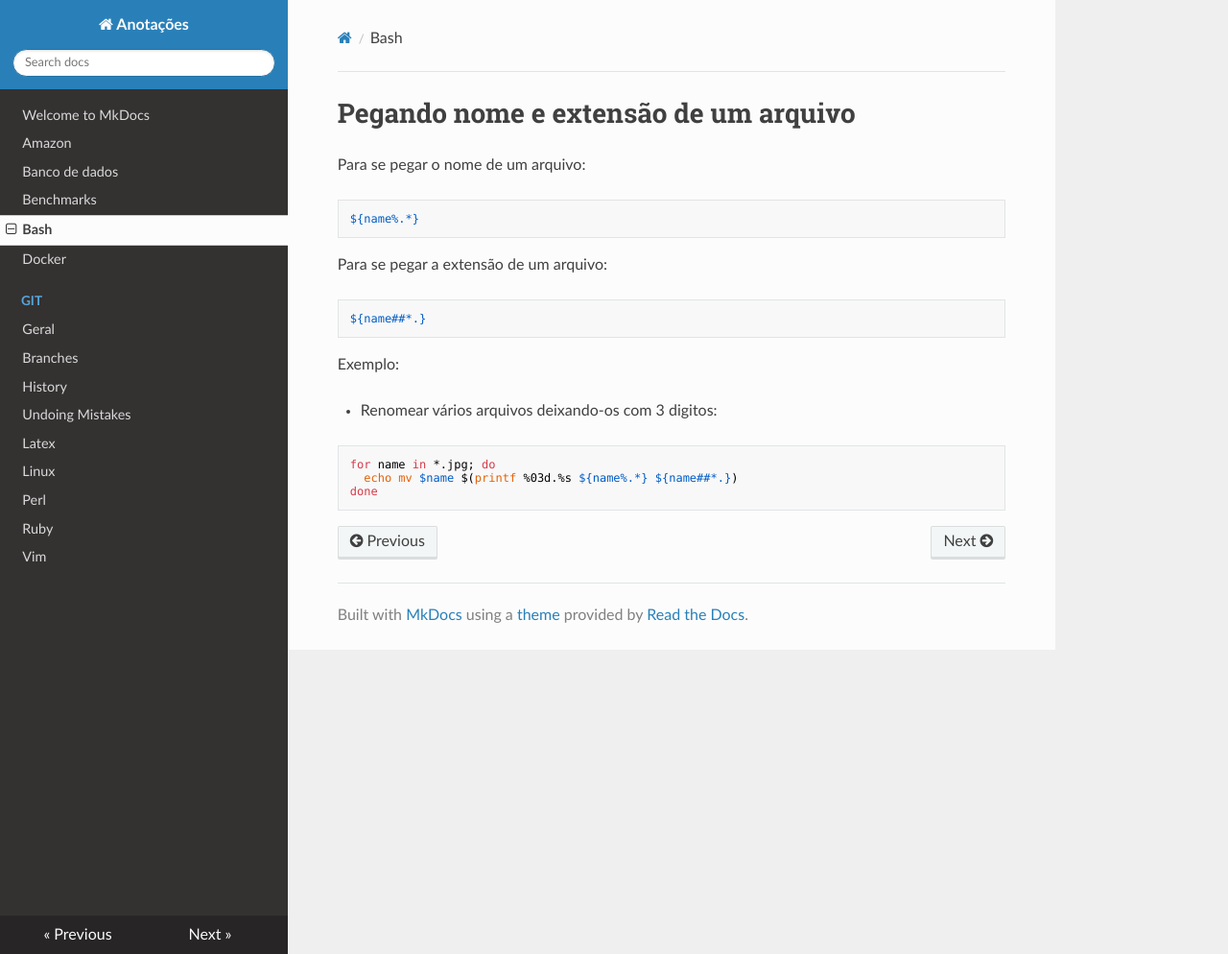
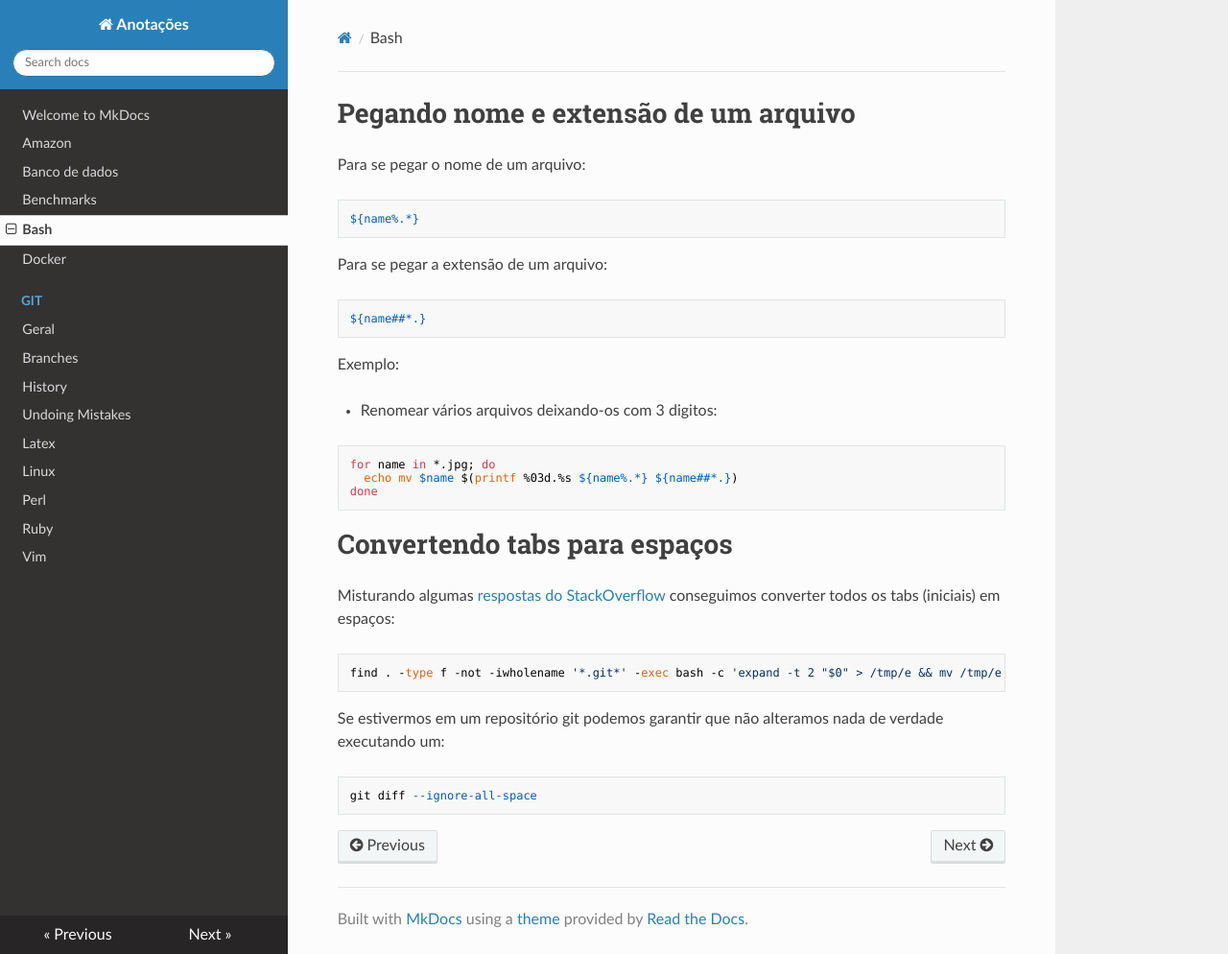
Before and after one commit to hposca/useful_notes, an MkDocs documentation site: the page built from docs/bash.md, in a window 1280 px wide and 994 px high. Shown: the whole window at 96% size. Built offline with MkDocs 1.6.1, drawn with Linux system fonts in a browser that asks for light colours; nearby versions of some CDN libraries; old or Windows-style settings are respelled for this version of MkDocs.

Commit message:
Dica para se converter tabs em espaços automaticamente

```diff
--- a/docs/bash.md
+++ b/docs/bash.md
@@ -21,3 +21,14 @@ for name in *.jpg; do
   echo mv $name $(printf %03d.%s ${name%.*} ${name##*.})
 done
 ~~~
+
+# Convertendo tabs para espaços
+
+Misturando algumas [respostas do StackOverflow](http://stackoverflow.com/questions/11094383/how-can-i-convert-tabs-to-spaces-in-every-file-of-a-directory) conseguimos converter todos os tabs (iniciais) em espaços:
+
+    find . -type f -not -iwholename '*.git*' -exec bash -c 'expand -t 2 "$0" > /tmp/e && mv /tmp/e "$0"' {} \;
+
+Se estivermos em um repositório git podemos garantir que não alteramos nada de
+verdade executando um:
+
+    git diff --ignore-all-space
```
